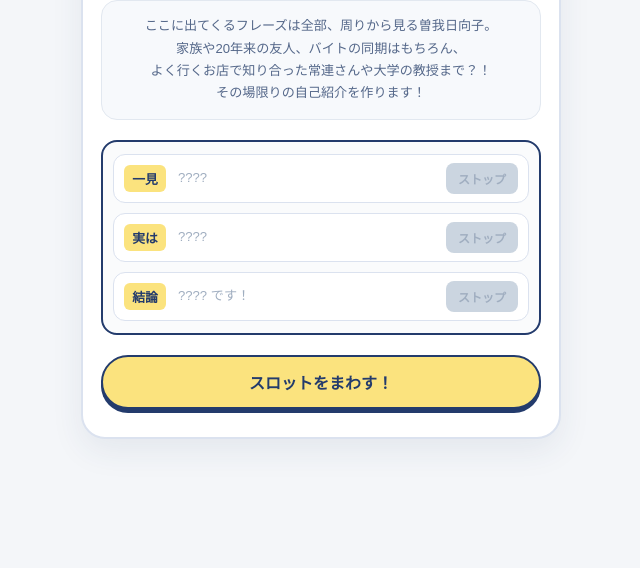
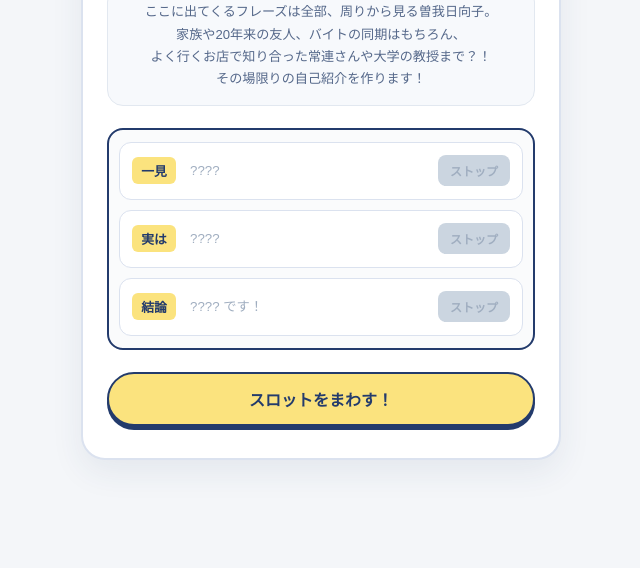
Before and after one commit to q1tuglc7/hinako-s-profile, a plain HTML site: page index.html in a window 1280 px wide. Shown: the part 232-800 px from the top of the page, without its empty margins (319-959 px from the left). Drawn offline with Linux system fonts and the light colour scheme.

Commit message:
Refine styles and add nobr class for text
Adjusted padding, margin, and font sizes for various elements. Added 'nobr' class to prevent line breaks in specific text.

```diff
--- a/index.html
+++ b/index.html
@@ -34,7 +34,7 @@
 
         .card {
             background: var(--card-bg);
-            padding: 28px 18px;
+            padding: 32px 24px;
             border-radius: 24px;
             box-shadow: 0 12px 32px rgba(35, 59, 108, 0.08);
             max-width: 480px;
@@ -51,12 +51,12 @@
             font-weight: bold;
             padding: 4px 12px;
             border-radius: 20px;
-            margin-bottom: 10px;
+            margin-bottom: 12px;
             letter-spacing: 0.08em;
         }
 
         h1 {
-            font-size: 1.4rem;
+            font-size: 1.45rem;
             color: var(--primary-navy);
             margin: 0 0 14px 0;
             font-weight: 700;
@@ -67,8 +67,8 @@
         .sub-title-box {
             background: #f7f9fc;
             border-radius: 16px;
-            padding: 14px 12px;
-            margin-bottom: 20px;
+            padding: 14px 14px;
+            margin-bottom: 22px;
             border: 1px solid #e2e8f0;
         }
 
@@ -78,8 +78,10 @@
             line-height: 1.7;
             margin: 0;
             text-align: center;
-            word-break: keep-all;
-            overflow-wrap: anywhere;
+        }
+
+        .nobr {
+            display: inline-block;
         }
 
         /* スロット全体容器 */
@@ -88,7 +90,7 @@
             border: 2px solid var(--primary-navy);
             border-radius: 16px;
             padding: 12px 10px;
-            margin-bottom: 20px;
+            margin-bottom: 22px;
             display: flex;
             flex-direction: column;
             gap: 10px;
@@ -97,19 +99,19 @@
         .slot-row {
             display: flex;
             align-items: center;
-            gap: 8px;
+            gap: 10px;
             background: #ffffff;
             border: 1px solid var(--border-color);
             border-radius: 12px;
-            padding: 8px 10px;
-            min-height: 48px;
+            padding: 10px 12px;
+            min-height: 54px;
         }
 
         .slot-label {
             font-weight: 700;
             color: var(--primary-navy);
             font-size: 0.8rem;
-            width: 42px;
+            width: 44px;
             flex-shrink: 0;
             background: var(--accent-yellow);
             padding: 4px 0;
@@ -124,16 +126,17 @@
             justify-content: flex-start;
             padding: 0 4px;
             text-align: left;
+            min-height: 36px;
         }
 
         .slot-text {
-            font-size: 0.82rem;
+            font-size: 0.83rem;
             font-weight: 700;
             color: var(--primary-navy);
-            line-height: 1.4;
+            line-height: 1.35;
             width: 100%;
-            word-break: keep-all;
-            overflow-wrap: anywhere;
+            word-break: break-all;
+            white-space: normal;
         }
 
         .slot-text.spinning {
@@ -215,6 +218,11 @@
                 line-height: 1.65;
             }
 
+            .slot-row {
+                padding: 8px 10px;
+                min-height: 50px;
+            }
+
             .slot-text {
                 font-size: 0.8rem;
             }
@@ -234,7 +242,10 @@
 
     <div class="sub-title-box">
         <p class="sub-title">
-            ここに出てくるフレーズは全部、周りから見る曽我日向子。家族や20年来の友人、バイトの同期はもちろん、よく行くお店で知り合った常連さんや大学の教授まで？！その場限りの自己紹介を作ります！
+            <span class="nobr">ここに出てくるフレーズは全部、</span><span class="nobr">周りから見る曽我日向子。</span><br>
+            <span class="nobr">家族や20年来の友人、</span><span class="nobr">バイトの同期はもちろん、</span><br>
+            <span class="nobr">よく行くお店で知り合った常連さんや</span><span class="nobr">大学の教授まで？！</span><br>
+            <span class="nobr">その場限りの自己紹介を作ります！</span>
         </p>
     </div>
 
@@ -274,10 +285,10 @@
     const partA = [
         "動物になめられそうだけど",
         "肉きらいそうに見えて",
-        "はじめて発したコトバは「カエルさん」な",
+        "はじめて発したコトバは「カエルさん」だけど",
         "オコジョ飼ってそうだけど",
         "お腹弱そう、、、だけど",
-        "運動オンチそうな"
+        "運動オンチだけど"
     ];
 
     const partB = [
@@ -288,7 +299,7 @@
         "ガチャガチャ永遠にみている",
         "売れるバンド青田買い打率5割の",
         "あごの力が弱い",
-        "三度の飯より活字好き",
+        "三度の飯より活字好きな",
         "お父さんが阿部寛に似ている",
         "機嫌はお寿司で取る"
     ];
@@ -299,7 +310,7 @@
         "ごはん屋さん探しの天才",
         "アボカド好き",
         "物は忘れるが恩は忘れない義理義理ガール",
-        "「広告でよく見るクソゲー」ゲーマー"
+        "「広告でよく見るクソゲー」マー"
     ];
 
     let timerA = null, timerB = null, timerC = null;
```
